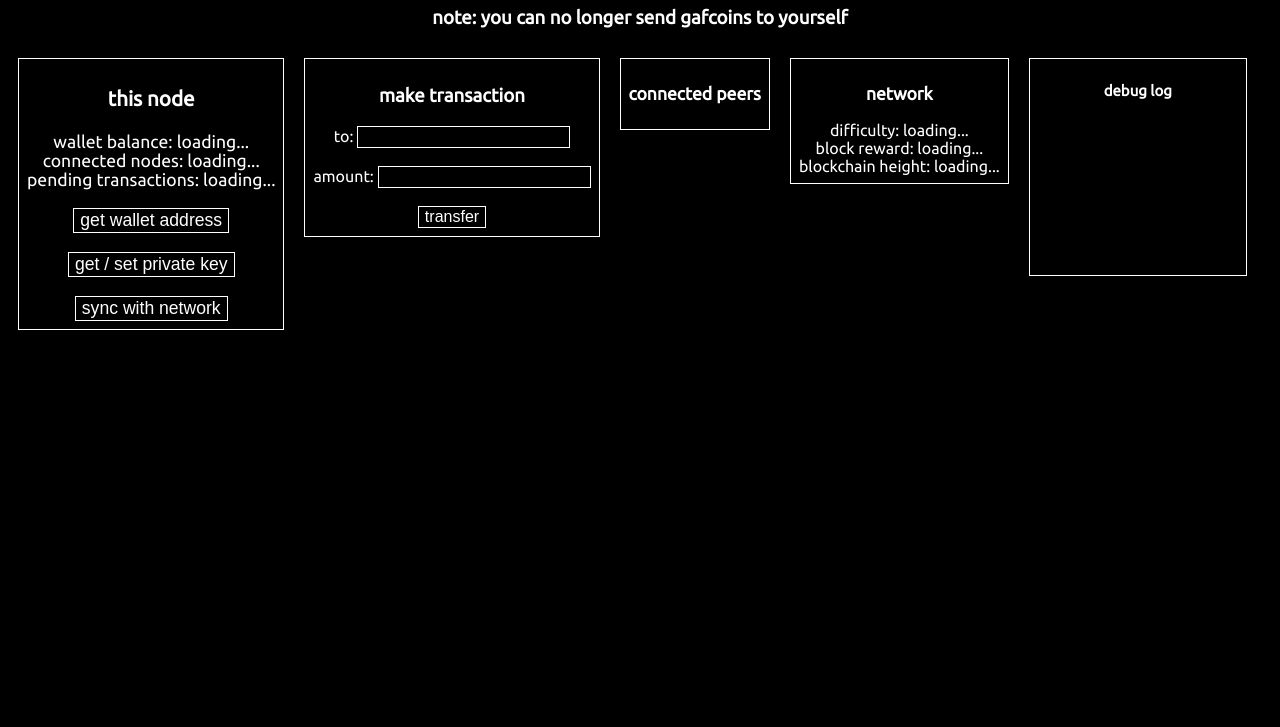
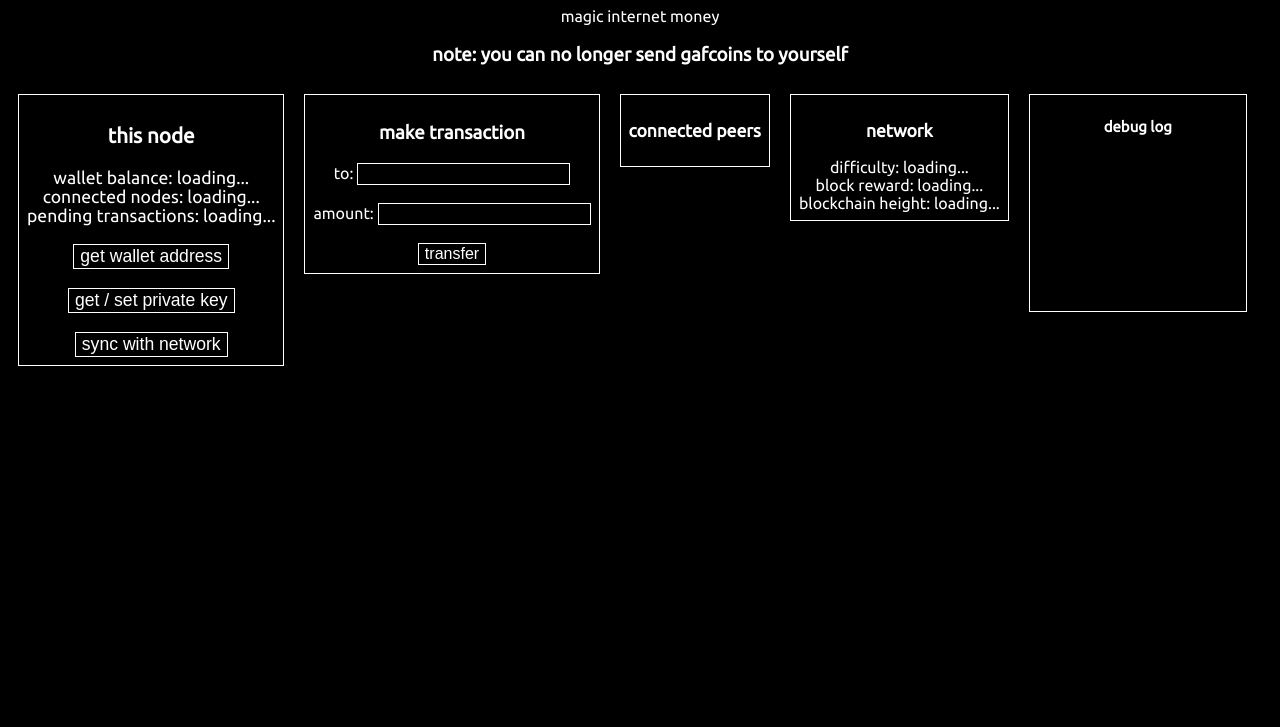
Before and after one commit to wwwg/gafcoin, a website with bundled scripts: page index.html in a window 1280 px wide. Shown: the part 73-800 px from the top of the page. Built offline with nearby package versions, Linux system fonts and the light colour scheme; a script that the page names is missing.

Commit message:
magic internet money

```diff
--- a/index.html
+++ b/index.html
@@ -5,10 +5,12 @@
         <script type="text/javascript" src="web/webclient.js"></script>
         <link href="https://fonts.googleapis.com/css?family=Ubuntu" rel="stylesheet">
         <link rel="stylesheet" href="web/style.css" />
+        <title>gafcoin - magic internet money</title>
     </head>
     <body>
         <center>
             <h1>gafcoin</h1>
+            <p>magic internet money</p>
             <h3>note: you can no longer send gafcoins to yourself</h3>
             <div id="stats" class="box">
                 <h3>this node</h3>
```
